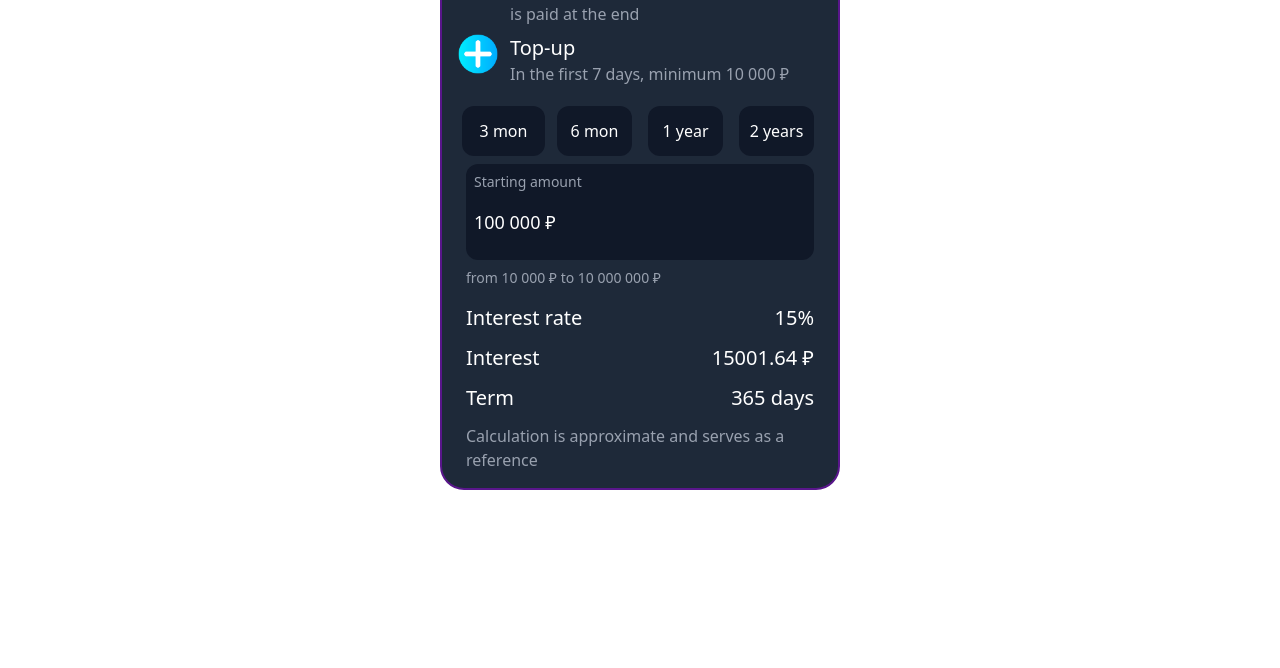
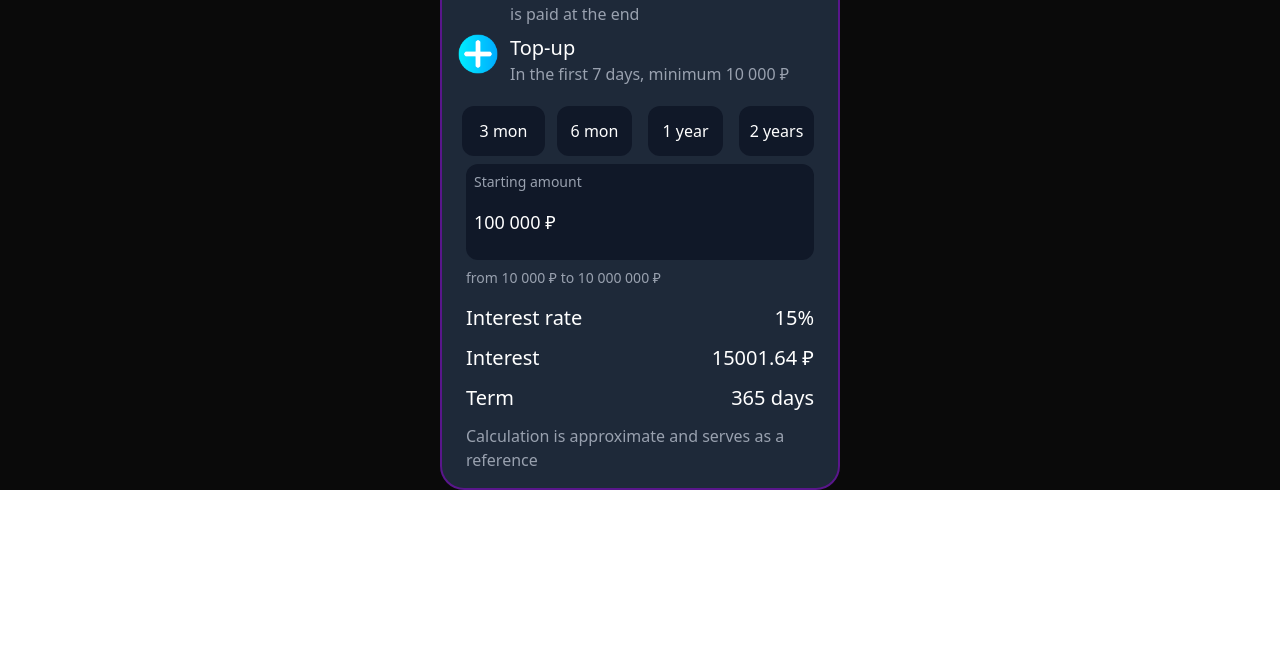
Before and after one commit to Viraj07Gurav/task_09_tailwind, a plain HTML site: page index.html in a window 1280 px wide. Shown: the part 132-800 px from the top of the page. Drawn offline with nearby package versions, Linux system fonts and the light colour scheme.

Commit message:
Update index.html

```diff
--- a/index.html
+++ b/index.html
@@ -24,7 +24,7 @@
 </head>
 
 <body>
-    <div class="w-full h-full flex justify-center">
+    <div class="w-full h-full flex justify-center bg-neutral-950">
         <div class="w-100  bg-gray-800 border-purple-500 border-2 border-purple-900 rounded-3xl">
             <!-- header -->
             <div class="p-4">
```
